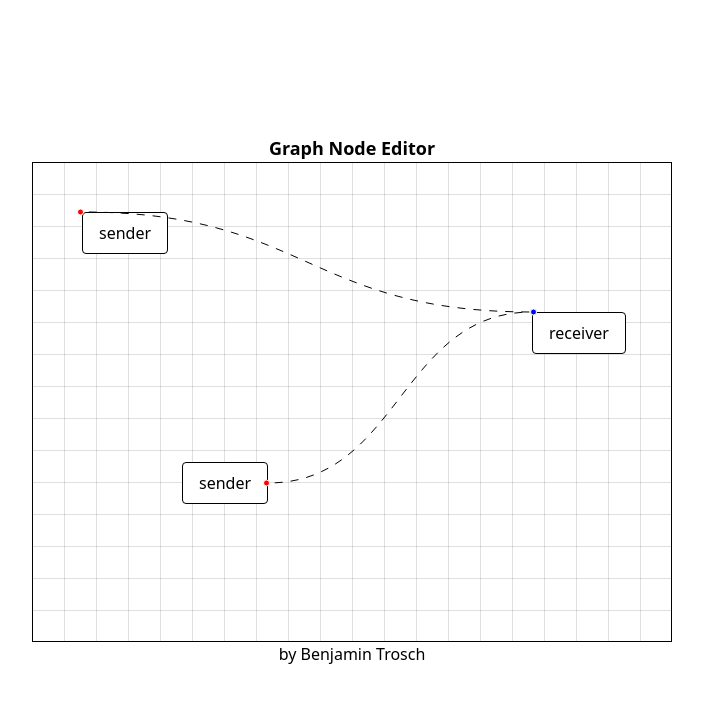
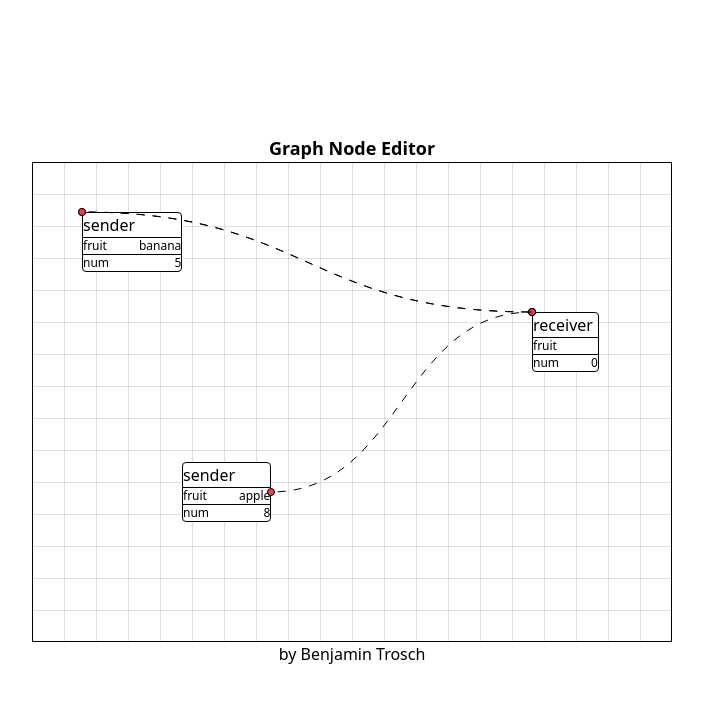
Before and after one commit to benjitrosch/graph-node-editor, a Next.js app: page / in a window 1280 px wide. Shown: the top 702 px of the page, without its empty margins (288-991 px from the left). Built offline with nearby package versions, Linux system fonts and the light colour scheme.

Commit message:
connection data now exists between two data rows of nodes

```diff
--- /dev/null
+++ b/components/Connector.tsx
@@ -0,0 +1,28 @@
+import { FC } from "react"
+import { Position } from "../types/bounds"
+
+type Props = {
+    position: Position
+    radius: number
+}
+
+const Connector: FC<Props> = ({
+    position,
+    radius,
+}) => {
+    const { x, y } = position
+
+    return (
+        <div
+            className="absolute z-50 bg-red-500 rounded-full border border-black cursor-crosshair pointer-events-auto"
+            style={{
+                width: radius,
+                height: radius,
+                marginLeft: x,
+                marginTop: y,
+            }}
+        />
+    )
+}
+
+export default Connector
--- /dev/null
+++ b/components/DataRow.tsx
@@ -0,0 +1,22 @@
+type Props<T> = {
+    title: string
+    value: T
+}
+
+const DataRow =
+    <T extends string | number | boolean>
+({
+    title,
+    value
+}: Props<T>): JSX.Element => {
+    return (
+        <div
+        className="relative w-full h-fit flex items-center justify-between gap-8 border-t border-black text-xs"
+    >
+        <span>{title}</span>
+        <span>{value}</span>
+    </div>
+    )
+}
+
+export default DataRow
--- a/components/Graph.tsx
+++ b/components/Graph.tsx
@@ -1,14 +1,16 @@
 import { FC, useEffect, useState } from "react"
 
 import { Position } from "../types/bounds"
-import { NodeData } from "../types/nodes"
+import { NodeDataRowRef, NodeMeta } from "../types/nodes"
 import useDrag from "../hooks/useDrag"
 
 import Node from '../components/Node'
 import Background from "./Background"
+import DataRow from "./DataRow"
+import Connector from "./Connector"
 
 type Props = {
-    data?: NodeData[]
+    data?: NodeMeta[]
     width?: number
     height?: number
 }
@@ -18,12 +20,26 @@ const Graph: FC<Props> = ({
     width = 1920,
     height = 1080,
 }) => {
-    const [nodes, setNodes] = useState<NodeData[]>(data)
+    const [nodes, setNodes] = useState<NodeMeta[]>(data)
     const [activeNode, setActiveNode] = useState<number>(-1)
+    const [dataRowRefs, setDataRowRefs] = useState<NodeDataRowRef[]>([])
 
     const [offset, setOffset] = useState<Position>({ x: 0, y: 0 })
 
     const { state, position, ref } = useDrag(0, 0, offset.x, offset.y)
+
+    const svgSizeProps = {
+        width,
+        height,
+        viewBox: `0 0 ${width} ${height}`
+    }
+
+    const lineStyle = {
+        stroke: "#000000",
+        strokeWidth: "1"
+    }
+
+    const r = 8
 
     useEffect(() => {
         setOffset(position)
@@ -45,7 +61,7 @@ const Graph: FC<Props> = ({
         setActiveNode(-1)
     }
 
-    const updateNodeData = (id: number, data: NodeData) => {
+    const updateNodeMeta = (id: number, data: NodeMeta) => {
         const index = nodes.findIndex((node) => node.id === id)
         const newNodes = [...nodes]
 
@@ -54,14 +70,14 @@ const Graph: FC<Props> = ({
         setNodes(newNodes)
     }
 
-    const nodeById = (id: number): NodeData => {
+    const nodeById = (id: number): NodeMeta => {
         const index = nodes.findIndex((node) => node.id === id)
         return nodes[index]
     }
 
     return (
         <div
-            className='relative z-50 pointer-events-none'
+            className='relative z-50 overflow-hidden pointer-events-none'
             style={{
                 width,
                 height
@@ -81,14 +97,23 @@ const Graph: FC<Props> = ({
                             offset={offset}
                             selectNode={() => selectNode(node.id)}
                             deselectNode={deselectNode}
-                        updateNodeData={(data: NodeData) => updateNodeData(node.id, data)}
+                            updateNodeMeta={(data: NodeMeta) => updateNodeMeta(node.id, data)}
                         >
                             {node.content}
+                            {node.data?.map((data, i) => {
+                                return (
+                                    <DataRow
+                                        key={`node_${node.id}_data_${data.id}_#${i}`}
+                                        title={data.title}
+                                        value={data.value}
+                                    />
+                                )
+                            })}
                         </Node>
 
                         {node.connections.map((connection, i) => {
                             const n0 = nodeById(node.id)
-                        const n1 = nodeById(connection)
+                            const n1 = nodeById(connection.to.nodeId)
 
                             const p0 = { x: n0.position.x + offset.x, y: n0.position.y + offset.y }
                             const p1 = { x: n1.position.x + offset.x, y: n1.position.y + offset.y }
@@ -101,25 +126,23 @@ const Graph: FC<Props> = ({
                             const cx = (x0 + x1) / 2
                             const cy = (y0 + y1) / 2
 
-                        const r = 3
+                            return (
+                                <div
+                                    key={`node_${node.id}_connection_${i}_${i}`}
+                                >
+                                    <Connector
+                                        position={{ x: x0 - (r * 0.5), y: y0 - (r * 0.5) }}
+                                        radius={r}
+                                    />
 
-                        const lineStyle = {
-                            stroke: "#000000",
-                            strokeWidth: "1"
-                        }
+                                    <Connector
+                                        position={{ x: x1 - (r * 0.5), y: y1 - (r * 0.5) }}
+                                        radius={r}
+                                    />
 
-                        const dotStyle = {
-                            stroke: "#ffffff",
-                            strokeWidth: "1"
-                        }
-
-                        return (
                                     <svg
-                            key={i}
                                         className='absolute z-50'
-                            width={width}
-                            height={height}
-                            viewBox={`0 0 ${width} ${height}`}
+                                        {...svgSizeProps}
                                     >
                                         <path
                                             className='path'
@@ -129,23 +152,8 @@ const Graph: FC<Props> = ({
                                             fill="none"
                                             {...lineStyle}
                                         />
-
-                            {i === 0 && <circle
-                                cx={x0 - (r * 0.5)}
-                                cy={y0}
-                                r={r}
-                                fill="#ff0000"
-                                {...dotStyle}
-                            />}
-
-                            <circle
-                                cx={x1 + (r * 0.5)}
-                                cy={y1}
-                                r={r}
-                                fill="#0000ff"
-                                {...dotStyle}
-                            />
                                     </svg>
+                                </div>
                             )
                         })}
                     </div>
--- a/components/Node.tsx
+++ b/components/Node.tsx
@@ -3,18 +3,18 @@ import { CSSProperties, FC, ReactNode, useEffect } from "react"
 import clsx from 'clsx'
 
 import { Position } from "../types/bounds"
-import { NodeData } from "../types/nodes"
+import { NodeMeta } from "../types/nodes"
 import useDrag, { DragState } from "../hooks/useDrag"
 
 type Props = {
-    data: NodeData
+    data: NodeMeta
     offset: Position
     children: ReactNode
     className?: string,
     style?: CSSProperties
     selectNode: () => void
     deselectNode: () => void
-    updateNodeData: (data: NodeData) => void
+    updateNodeMeta: (data: NodeMeta) => void
 }
 
 const Node: FC<Props> = ({
@@ -25,13 +25,13 @@ const Node: FC<Props> = ({
     style,
     selectNode,
     deselectNode,
-    updateNodeData
+    updateNodeMeta
 }) => {
     const { position } = data
     const { state, position: elementPosition, ref } = useDrag(position.x, position.y, -offset.x, -offset.y)
 
     const classes = clsx(
-        "node absolute w-fit h-fit z-30 px-4 py-2 bg-white border border-black rounded cursor-pointer select-none pointer-events-auto",
+        "absolute w-fit h-fit z-10 bg-white border border-black rounded cursor-pointer select-none pointer-events-auto",
         className,
         {
             "active": state === DragState.MOVE || state === DragState.ACTIVE,
@@ -51,7 +51,7 @@ const Node: FC<Props> = ({
     useEffect(() => {
         const element = ref.current
         if (element != null) {
-            updateNodeData({
+            updateNodeMeta({
                 ...data,
                 position: {
                     x: elementPosition.x,
--- a/hooks/useDrag.ts
+++ b/hooks/useDrag.ts
@@ -8,12 +8,12 @@ export enum DragState {
     MOVE    = 2,
 }
 
-export default function useDrag(
+export const useDrag = (
     x = 0,
     y = 0,
     offsetX = 0,
     offsetY = 0
-) {
+) => {
     const [state, setState] = useState(DragState.IDLE)
 
     const [mouse, setMouse] = useState<Position>({ x, y })
@@ -23,6 +23,8 @@ export default function useDrag(
     const ref = useRef<HTMLDivElement>(null)
 
     const onMouseDown = (e: MouseEvent) => {
+        e.stopPropagation()
+
         const parentElement = ref.current?.offsetParent as HTMLElement
         if (e.button !== 0 || !ref.current || !parentElement) {
             return
@@ -42,6 +44,8 @@ export default function useDrag(
     }
 
     const onMouseMove = (e: MouseEvent) => {
+        e.stopPropagation()
+
         const parentElement = ref.current?.offsetParent as HTMLElement
         if (!(state === DragState.ACTIVE || state === DragState.MOVE) || !ref.current || !parentElement) {
             return
@@ -106,3 +110,5 @@ export default function useDrag(
         delta
     }
 }
+
+export default useDrag
--- a/pages/index.tsx
+++ b/pages/index.tsx
@@ -1,16 +1,43 @@
 import type { NextPage } from 'next'
 
-import { NodeData } from "../types/nodes"
+import { NodeMeta } from "../types/nodes"
 
 import Graph from '../components/Graph'
 
-const data: NodeData[] = [
+const data: NodeMeta[] = [
   {
     id: 0,
     content: <span>sender</span>,
     position: { x: 50, y: 50 },
     size: { width: 0, height: 0 },
-    connections: [1]
+    connections: [
+      {
+        dataId: 0,
+        to: {
+          nodeId: 1,
+          dataId: 0,
+        }
+      },
+      {
+        dataId: 1,
+        to: {
+          nodeId: 1,
+          dataId: 1,
+        }
+      }
+    ],
+    data: [
+      {
+        id: 0,
+        title: 'fruit',
+        value: 'banana',
+      },
+      {
+        id: 1,
+        title: 'num',
+        value: 5,
+      },
+    ]
   },
   {
     id: 1,
@@ -18,13 +45,45 @@ const data: NodeData[] = [
     position: { x: 500, y: 150 },
     size: { width: 0, height: 0 },
     connections: [],
+    data: [
+      {
+        id: 0,
+        title: 'fruit',
+        value: [] as string[],
+      },
+      {
+        id: 1,
+        title: 'num',
+        value: 0,
+      },
+    ]
   },
   {
     id: 2,
     content: <span>sender</span>,
     position: { x: 150, y: 300 },
     size: { width: 0, height: 0 },
-    connections: [1],
+    connections: [
+      {
+        dataId: 1,
+        to: {
+          nodeId: 1,
+          dataId: 1,
+        }
+      }
+    ],
+    data: [
+      {
+        id: 0,
+        title: 'fruit',
+        value: 'apple',
+      },
+      {
+        id: 1,
+        title: 'num',
+        value: 8,
+      },
+    ]
   },
 ]
 
```
Also changed, not shown: types/nodes.ts (+24 -3 lines). Lines whose indentation alone changed are shown as unchanged.
